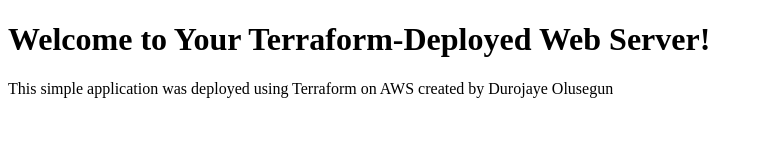
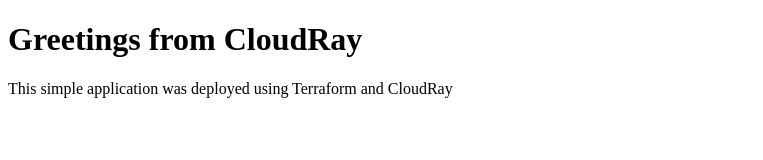
Before and after one commit to GeoSegun/node-application-cloudray, a website: page app/views/index.html in a window 1280 px wide. Shown: the whole page, without its empty margins (0-763 px from the left). Drawn offline with Linux system fonts and the light colour scheme.

Commit message:
updated the application

```diff
--- a/app/package.json
+++ b/app/package.json
@@ -1,7 +1,7 @@
 {
   "name": "simple-node-app",
   "version": "1.0.0",
-  "description": "A simple Node.js app deployed on AWS using Terraform",
+  "description": "A simple Node.js app for deployment demo using Terraform and CloudRay",
   "main": "server.js",
   "scripts": {
     "start": "node server.js"
--- a/app/views/index.html
+++ b/app/views/index.html
@@ -6,7 +6,7 @@
     <title>Welcome</title>
 </head>
 <body>
-    <h1>Welcome to Your Terraform-Deployed Web Server!</h1>
-    <p>This simple application was deployed using Terraform on AWS created by Durojaye Olusegun</p>
+    <h1>Greetings from CloudRay</h1>
+    <p>This simple application was deployed using Terraform and CloudRay</p>
 </body>
 </html>
```
